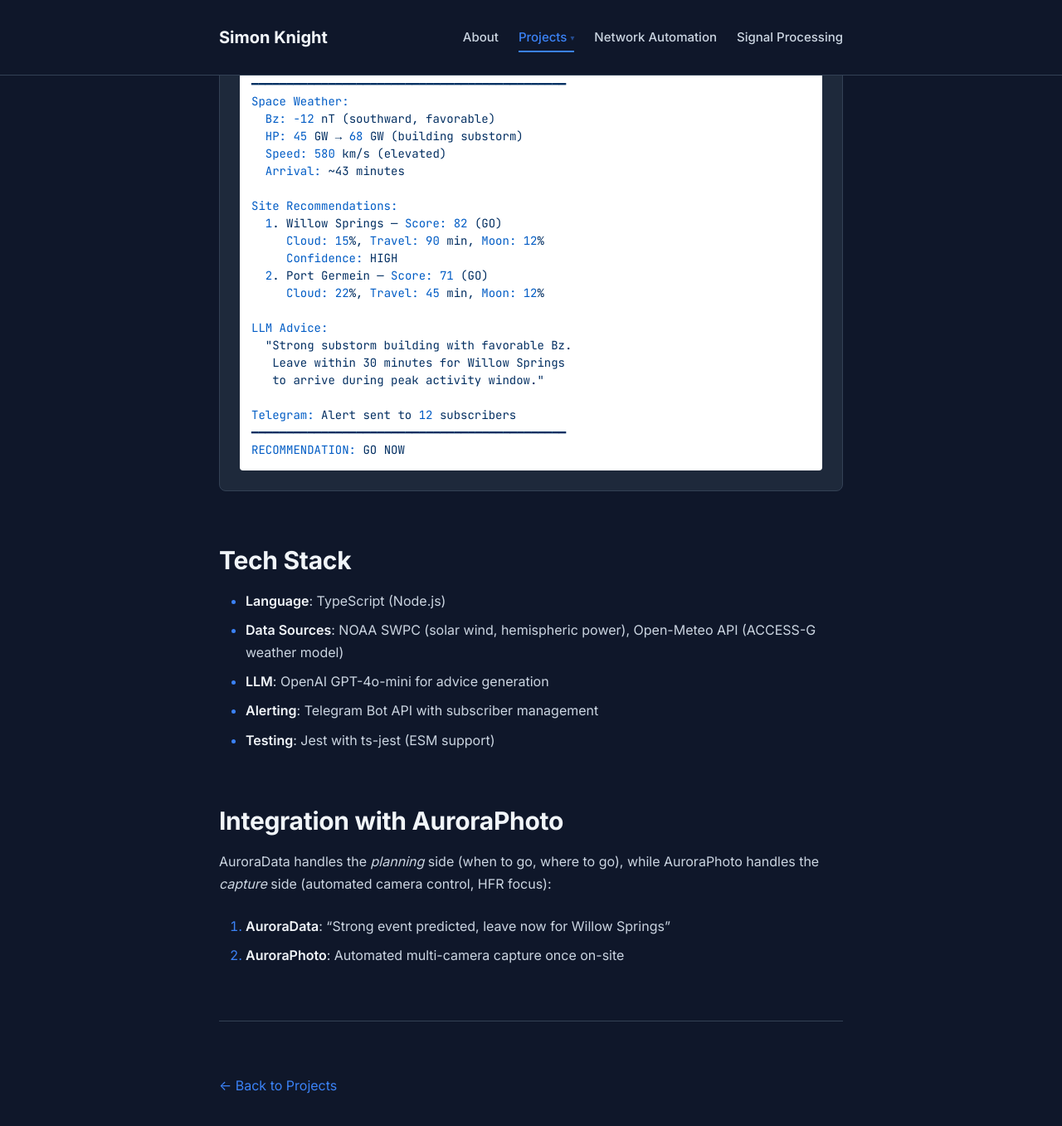
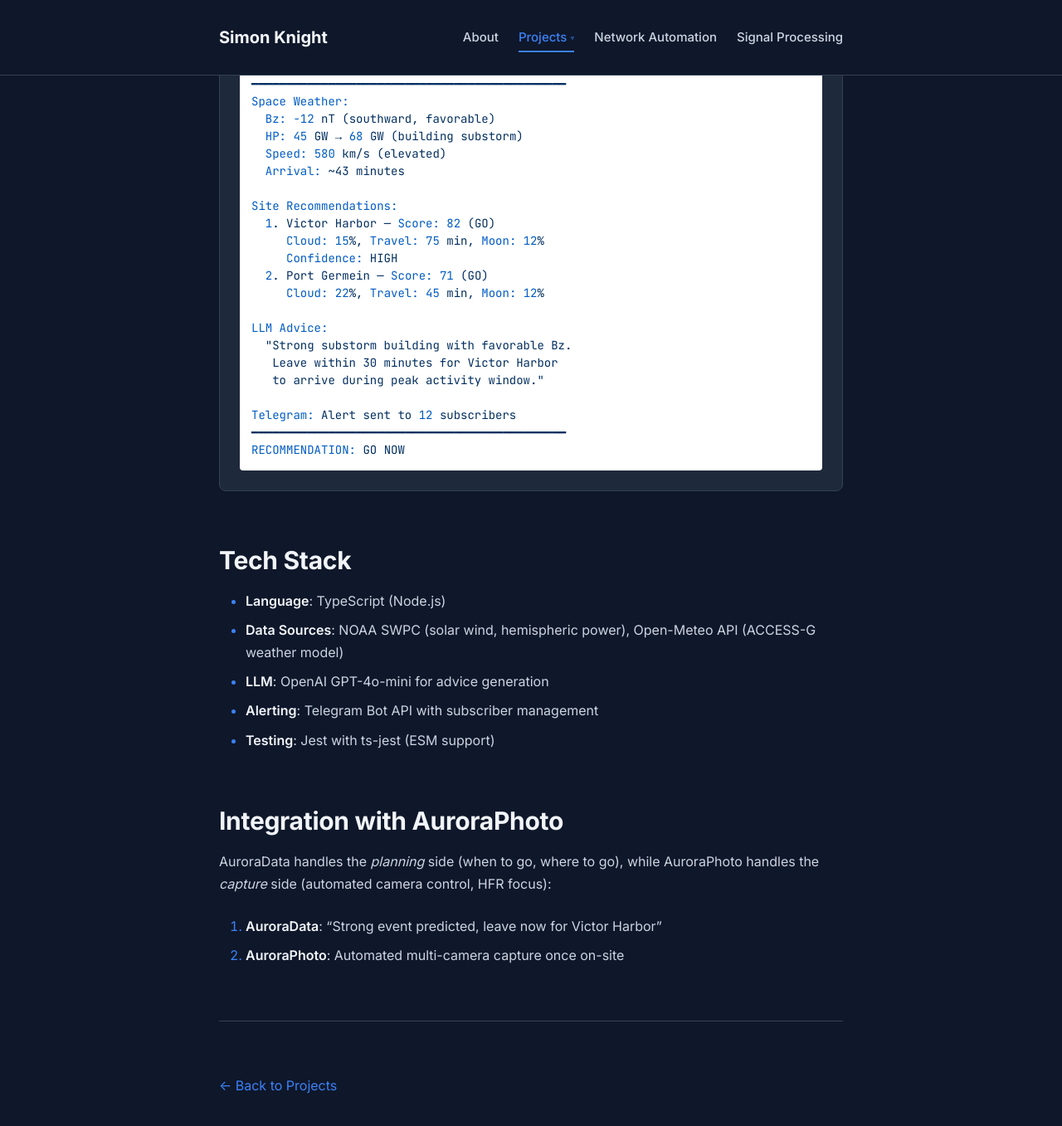
Before and after one commit to sk2/sk2.github.com, a Jekyll site: the page built from projects/auroradata.md, in a window 1280 px wide and 1400 px high, scrolled down 3926 px. Shown: the top 1357 px of the window at 83% size. Built offline with Jekyll 4.4.1, drawn with Linux system fonts in a browser that asks for light colours; our own code applies the rules of GitHub Pages for plain Markdown files.

Commit message:
Homepage: break research links into bullet points; AuroraData: use Victor Harbor as example site
Co-Authored-By: Claude Opus 4.6 <noreply@anthropic.com>

````diff
--- a/projects/auroradata.md
+++ b/projects/auroradata.md
@@ -111,7 +111,7 @@ Backtesting and validation against real storm events:
 
 ```
 Location: Adelaide, SA
-Target Site: Willow Springs (90 min drive)
+Target Site: Victor Harbor (75 min drive)
 
 AuroraData Analysis:
 ━━━━━━━━━━━━━━━━━━━━━━━━━━━━━━━━━━━━━━━━━━━━━
@@ -122,15 +122,15 @@ Space Weather:
   Arrival: ~43 minutes
 
 Site Recommendations:
-  1. Willow Springs — Score: 82 (GO)
-     Cloud: 15%, Travel: 90 min, Moon: 12%
+  1. Victor Harbor — Score: 82 (GO)
+     Cloud: 15%, Travel: 75 min, Moon: 12%
      Confidence: HIGH
   2. Port Germein — Score: 71 (GO)
      Cloud: 22%, Travel: 45 min, Moon: 12%
 
 LLM Advice:
   "Strong substorm building with favorable Bz.
-   Leave within 30 minutes for Willow Springs
+   Leave within 30 minutes for Victor Harbor
    to arrive during peak activity window."
 
 Telegram: Alert sent to 12 subscribers
@@ -150,7 +150,7 @@ RECOMMENDATION: GO NOW
 
 AuroraData handles the *planning* side (when to go, where to go), while AuroraPhoto handles the *capture* side (automated camera control, HFR focus):
 
-1. **AuroraData**: "Strong event predicted, leave now for Willow Springs"
+1. **AuroraData**: "Strong event predicted, leave now for Victor Harbor"
 2. **AuroraPhoto**: Automated multi-camera capture once on-site
 
 ---
````
Also changed, not shown: index.md (+5 -1 lines).
